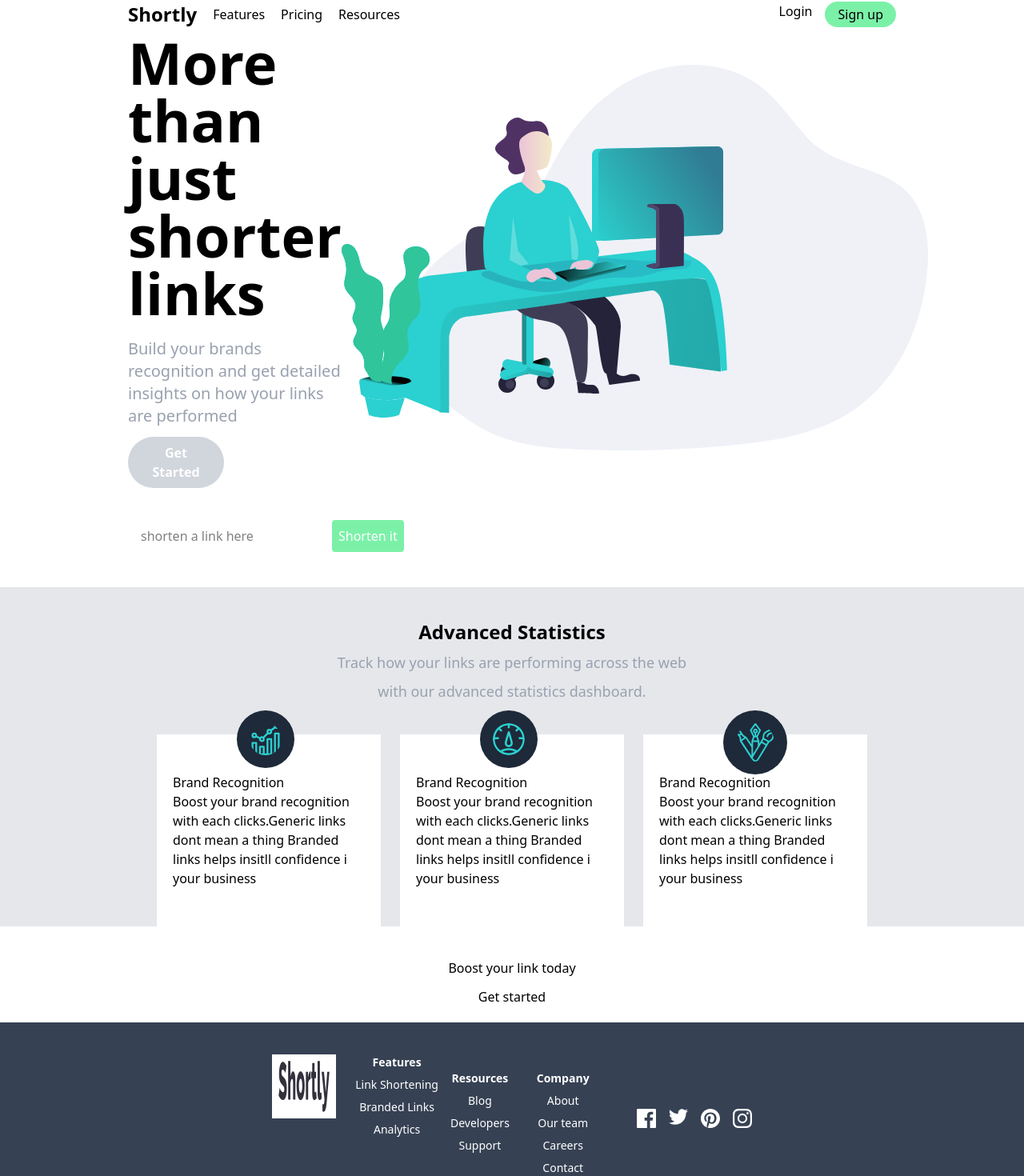
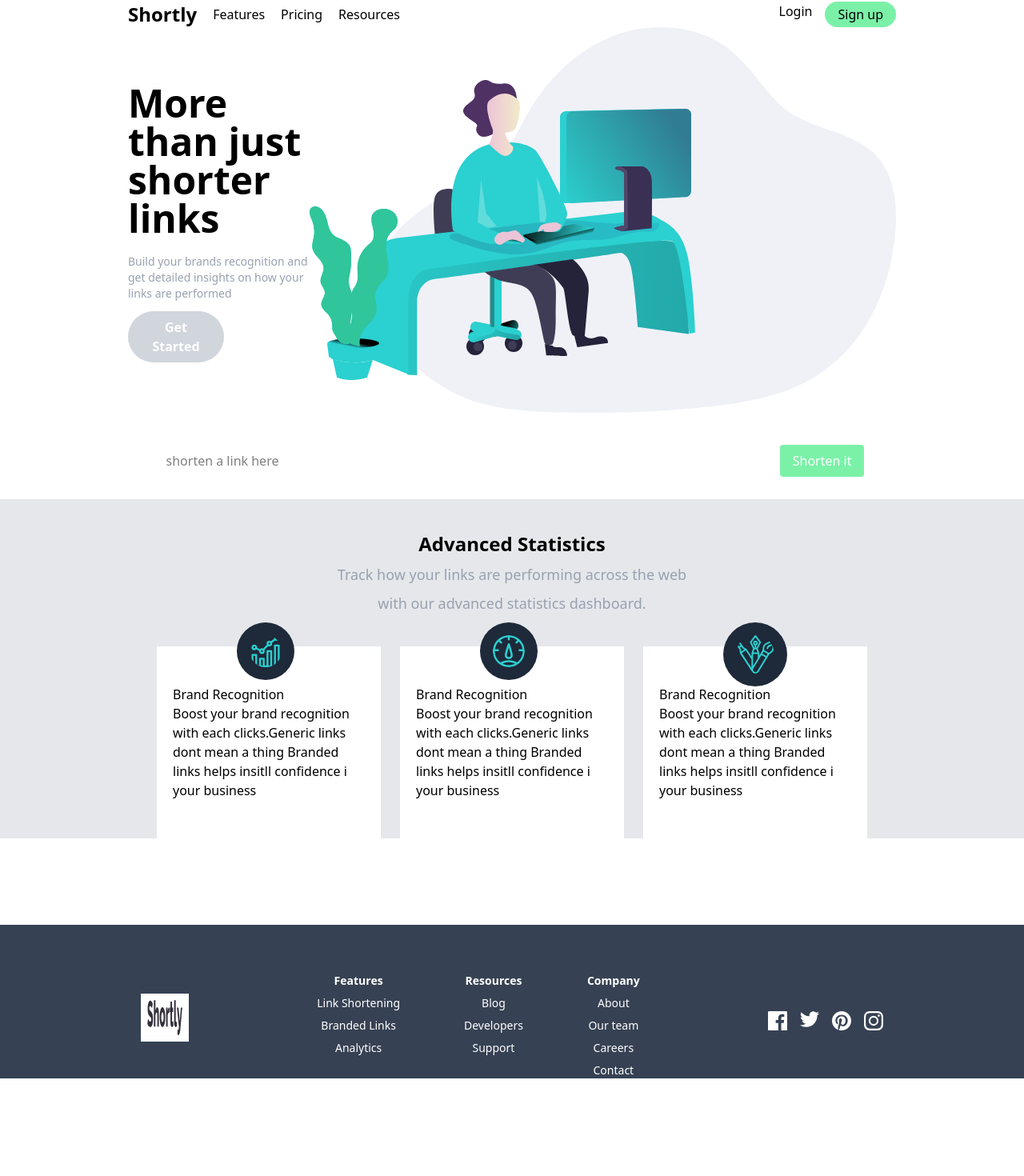
Before and after one commit to Modupe-Onakoya/url_shortener, a React (Vite) app: page / in a window 1280 px wide. Shown: the part 18-1488 px from the top of the page at 80% size. After the commit the page ends 1366 px from the top, so only its background shows below. Built offline with nearby package versions, Linux system fonts and the light colour scheme.

Commit message:
fixed the footer

```diff
--- a/src/component/FooterOne.jsx
+++ b/src/component/FooterOne.jsx
@@ -4,7 +4,7 @@ import asset from '../assets/asset'
 
 const FooterOne = () => {
     return (
-        <div className='px-8 sm:px-12 lg:px-24 xl:px-40 flex flex-col  items-center pt-10 gap-3 pb-5' style={{ backgroundImage: asset.big_boost_desktop }}>
+        <div className='px-8 sm:px-12 lg:px-24 xl:px-40 flex flex-col  items-center pt-2 text-white gap-3 pb-5  bg-[url("/bg-shorten-mobile.svg")] bg-cover mt-5' >
             <p>
                 Boost your link today
             </p>
--- a/src/component/FooterTwo.jsx
+++ b/src/component/FooterTwo.jsx
@@ -3,11 +3,12 @@ import asset from '../assets/asset'
 
 const FooterTwo = () => {
     return (
-        <div className='px-8 sm:px-12 lg:px-24 xl:px-40 pt-10 text-sm flex max-sm:flex-col items-center text-white bg-gray-700 justify-center gap-10'>
-            <div className='grid sm:grid-cols-4'>
-                <img src={asset.logo} alt="" className='bg-white p-2 sm:size-20' />
+        <div className='px-8 sm:px-12 lg:px-24 xl:px-40 pt-10 text-sm flex max-sm:flex-col items-center text-white bg-gray-700 justify-center sm:gap-40'>
 
-                <ul className='max-sm:pt-5 space-y-2 flex flex-col items-center'>
+            <img src={asset.logo} alt="" className='bg-white p-2 sm:size-15' />
+
+            <div className='sm:flex gap-20'>
+                <ul className='max-sm:pt-5 space-y-2 flex flex-col items-center sm:py-5'>
                     <li className='font-bold '>
                         Features
                     </li>
--- a/src/component/Home.jsx
+++ b/src/component/Home.jsx
@@ -7,10 +7,10 @@ const Home = ({ isOpen, serIsOpen }) => {
 
             <img src={asset.illustration_working} alt="" className={`${isOpen ? "max-sm:hidden" : "max-sm:block"} sm:hidden`} />
             <div className='sm:space-y-3'>
-                <p className='max-sm:text-center flex flex-col font-bold text-4xl sm:text-7xl pt-2'>
+                <p className='max-sm:text-center flex flex-col font-bold text-4xl sm:text-5xl pt-2'>
                     More than just <span>shorter links</span>
                 </p>
-                <p className='max-sm:flex max-sm:flex-col max-sm:items-center text-gray-400 pt-2 sm:text-xl'>
+                <p className='max-sm:flex max-sm:flex-col max-sm:items-center text-gray-400 pt-2 sm:text-sm'>
                     Build your brands recognition and <span>get detailed insights on how your</span>  <span>links are performed</span>
                 </p>
                 <p className='bg-gray-300 px-4 w-30 text-center py-2 rounded-full text-white font-bold hidden sm:block'>
--- a/src/component/UrlShortener.jsx
+++ b/src/component/UrlShortener.jsx
@@ -1,66 +1,17 @@
-import React, { useState } from 'react'
+import React, { useRef, useState } from 'react'
 import asset from '../assets/asset'
 
 const UrlShortener = () => {
     const [url, setUrl] = useState("")
     const [shortUrl, setShortUrl] = useState("")
-
+    const [copied, setCopied] = useState(false)
     function inputUrl(evt) {
         setUrl(evt.target.value)
     }
-    // async function handleSubmit(e) {
-    //     e.preventDefault();
-    //     const req = await fetch("https://api-ssl.bitly.com/v4/shorten",
-    //         {
-    //             method: "POST",
-    //             headers: {
-    //                 "Authorization": "Bearer 22a0e16f9096dc5ddd36e60330906ebe7061c91e",
-    //                 "Content-Type": "application/json"
-    //             },
-    //             body: JSON.stringify({
-    //                 "long_url": url,
-    //                 "domain": "bit.ly",
-    //                 "group_guid": "Ba1bc23dE4F"
 
-    //             })
-    //         });
-    //     const data = await req.json()
-    //     console.log("hi")
-    //     console.log(data)
-    // };
-    // async function handleSubmit(e) {
-    //     e.preventDefault()
-    //     const req = await fetch("https://zenquotes.io/api/quotes/")
-    //     const data = await req.json()
-    //     console.log(data)
-    // }
-
-
-    // async function handleSubmit() {
-    //     const req = await fetch("https://api.tinyurl.com/create", {
-    //         method: "POST",
-    //         headers: {
-    //             "Authorization": "Bearer token",
-    //             "Content-Type": "application/json"
-
-
-    //         },
-    //         body: JSON.stringify({
-    //             "url": url,
-    //             "domain": "tinyurl.com",
-
-    //         })
-    //     })
-
-    //     const data = await req.json()
-    //     console.log(data)
-
-
-
-
-    // }
     function handleCopy() {
         navigator.clipboard.writeText(shortUrl)
+        alert("copied")
     }
     async function handleSubmit(e) {
         e.preventDefault()
@@ -85,9 +36,9 @@ const UrlShortener = () => {
 
     return (
         <div className='px-8 sm:px-12 lg:px-24 xl:px-40 flex flex-col justify-center pt-5 pb-5 mt-3 '>
-            <form className='max-sm:flex max-sm:flex-col space-y-4 bg-cover bg-[url("/bg-shorten-mobile.svg")] p-2 bg-cover rounded-sm' onSubmit={handleSubmit}>
-                <input type="text" value={url} onChange={inputUrl} placeholder='shorten a link here' className='max-sm:W-100 outline-none sm:space-x-2 p-2 bg-white text-grey-300 rounded-sm' />
-                <button className='bg-green-300 p-2 text-white rounded-sm'>Shorten it</button>
+            <form className='flex max-sm:flex-col sm:justify-center sm:items-center w-full  max-sm:space-y-4 bg-cover bg-[url("/bg-shorten-mobile.svg")] p-2  bg-cover rounded-sm' onSubmit={handleSubmit}>
+                <input type="text" value={url} onChange={inputUrl} placeholder='shorten a link here' className='max-sm:W-100 outline-none sm:space-x-2 p-2 bg-white text-grey-300 rounded-sm sm:mr-5 sm:w-[80%] ' />
+                <button className='bg-green-300 p-2 sm:px-4 text-white rounded-sm'>Shorten it</button>
             </form>
             {shortUrl !== "" ? <div className='flex flex-col items-center mt-4 bg-gray-200 rounded-sm gap-2 py-2'>
 
@@ -95,7 +46,7 @@ const UrlShortener = () => {
                     {shortUrl}
                 </p>
                 <hr className='bg-white w-full' />
-                <p className='bg-green-300 py-2 w-[90%] text-white rounded-sm text-center ' onClick={handleCopy}>
+                <p className='bg-green-300 py-2 max-sm:w-[90%] sm:w-[20%] text-white rounded-sm text-center ' onClick={handleCopy}>
                     copy
                 </p>
             </div> : null}
```
